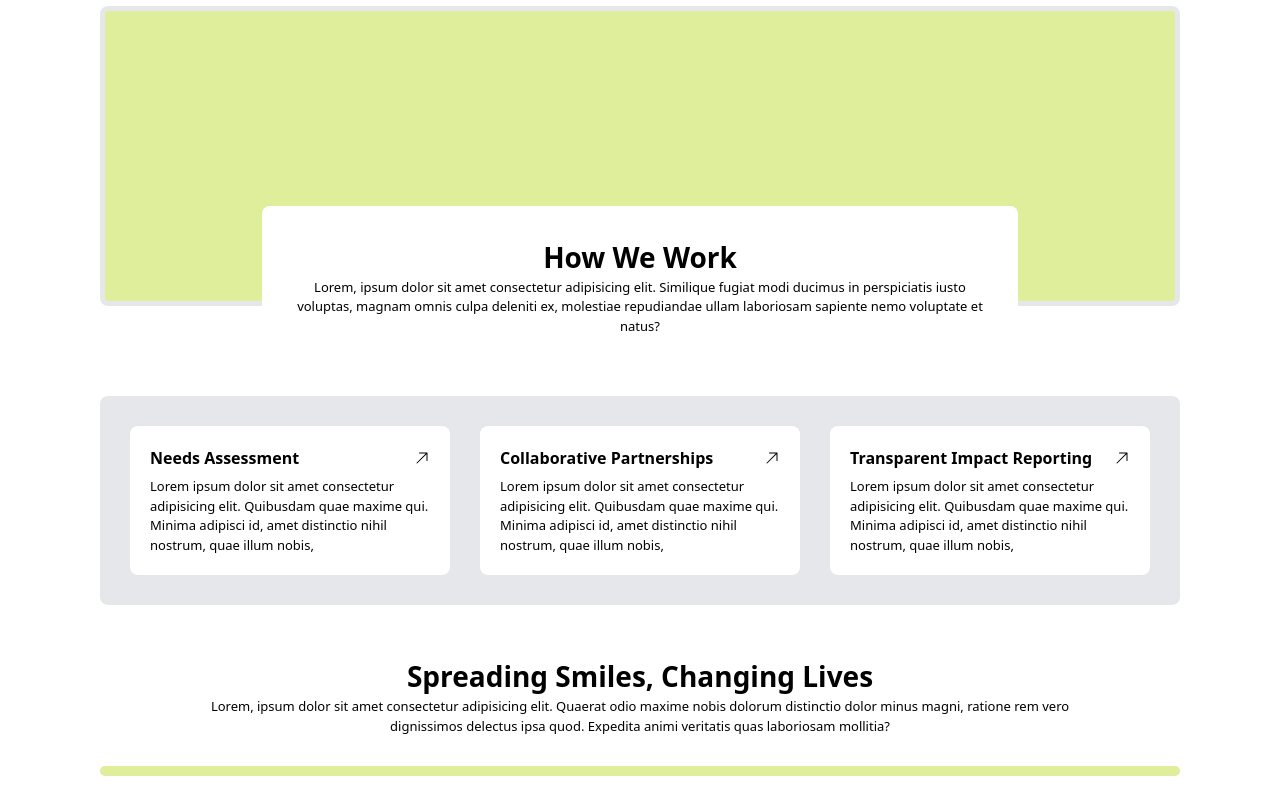
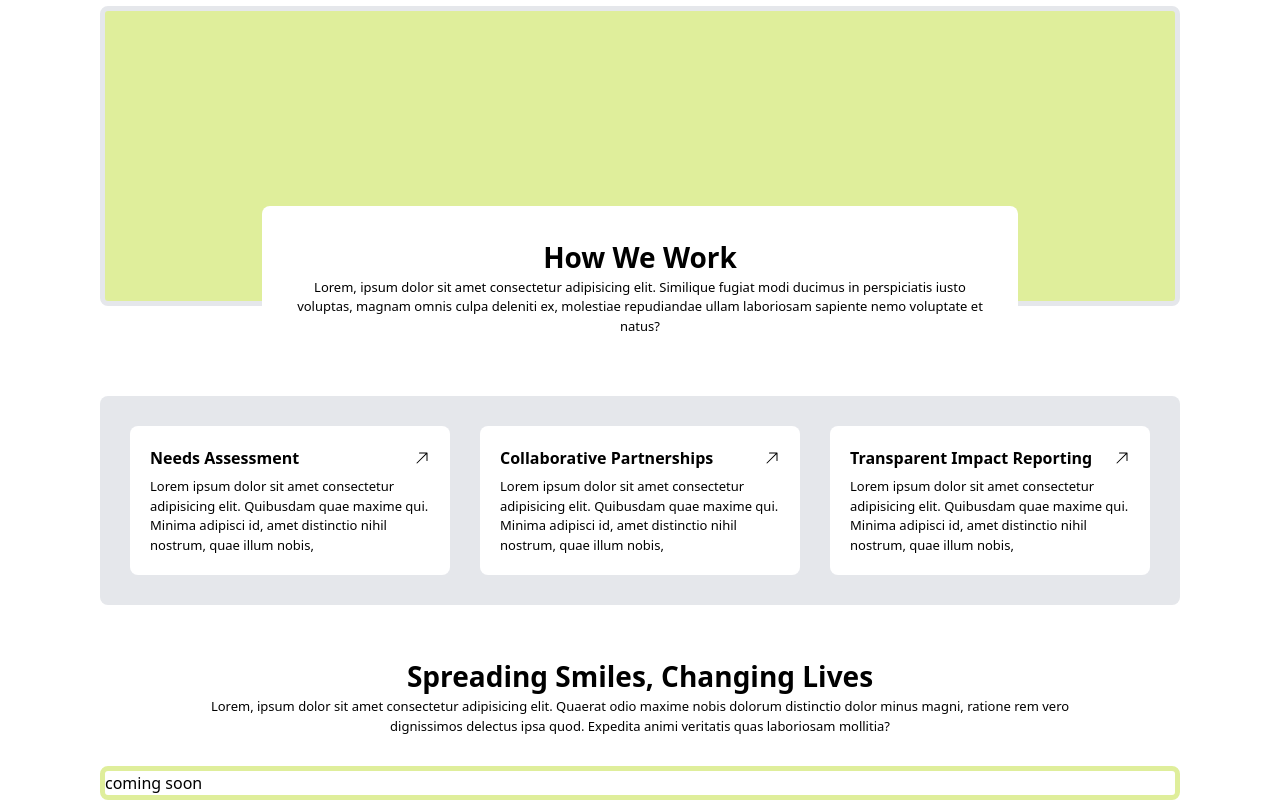
Before and after one commit to KenUdoudo/company, a React (Vite) app: page / in a window 1280 px wide. Shown: the part 3081-3881 px from the top of the page. Before the commit the page ends 3857 px from the top, so only its background shows below. Built offline with nearby package versions, Linux system fonts and the light colour scheme.

Commit message:
importing sec7

```diff
--- a/src/components/Home/section6.jsx
+++ b/src/components/Home/section6.jsx
@@ -7,7 +7,7 @@ const Section6 = () => {
             </div>
 
             <div className="border-[#dfee9b] rounded-lg border-[5px] mt-[30px]">
-
+                coming soon
             </div>
 
         </div>
--- /dev/null
+++ b/src/components/Home/section7.jsx
@@ -0,0 +1,7 @@
+const Section7 = () => {
+    return (
+        <div></div>
+    );
+}
+
+export default Section7;
--- a/src/pages/home.jsx
+++ b/src/pages/home.jsx
@@ -4,6 +4,7 @@ import Section3 from "../components/Home/section3";
 import Section4 from "../components/Home/section4";
 import Section5 from "../components/Home/section5";
 import Section6 from "../components/Home/section6";
+import Section7 from "../components/Home/section7";
 
 const Home = () => {
     return (
@@ -19,6 +20,8 @@ const Home = () => {
             <Section5 />
 
             <Section6 />
+
+            <Section7 />
         </div>
     );
 }
```
